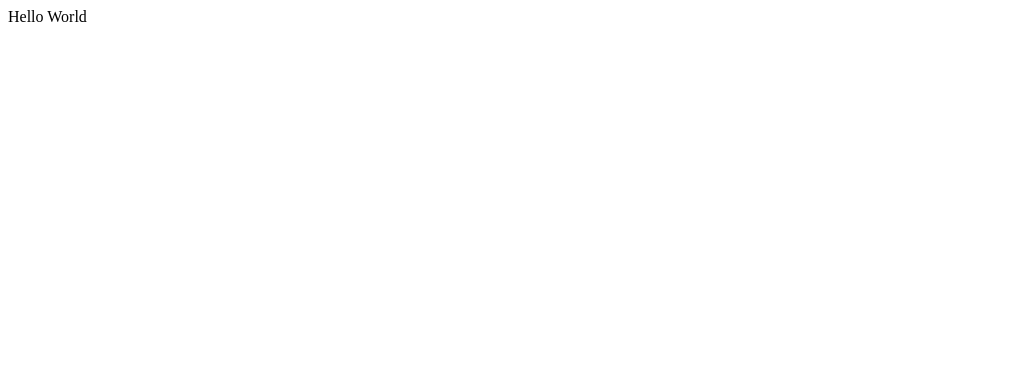
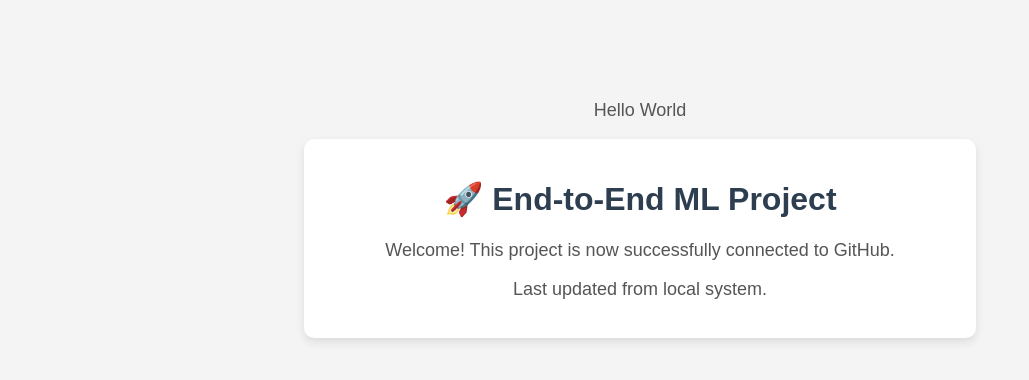
Before and after one commit to prangyashanta/Endtoendproject, a plain HTML site: page index.html in a window 1280 px wide. Shown: the whole page, without its empty margins (0-1029 px from the left). Drawn offline with Linux system fonts and the light colour scheme.

Commit message:
Updated HTML UI with styling

```diff
--- a/index.html
+++ b/index.html
@@ -1 +1,43 @@
 <p>Hello World</p>
+<!DOCTYPE html>
+<html>
+<head>
+    <title>End to End Project</title>
+    <style>
+        body {
+            font-family: Arial;
+            text-align: center;
+            background-color: #f4f4f4;
+            margin-top: 100px;
+        }
+
+        h1 {
+            color: #2c3e50;
+        }
+
+        p {
+            color: #555;
+            font-size: 18px;
+        }
+
+        .box {
+            background: white;
+            padding: 20px;
+            margin: auto;
+            width: 50%;
+            border-radius: 10px;
+            box-shadow: 0 4px 10px rgba(0,0,0,0.1);
+        }
+    </style>
+</head>
+
+<body>
+
+    <div class="box">
+        <h1>🚀 End-to-End ML Project</h1>
+        <p>Welcome! This project is now successfully connected to GitHub.</p>
+        <p>Last updated from local system.</p>
+    </div>
+
+</body>
+</html>
```
